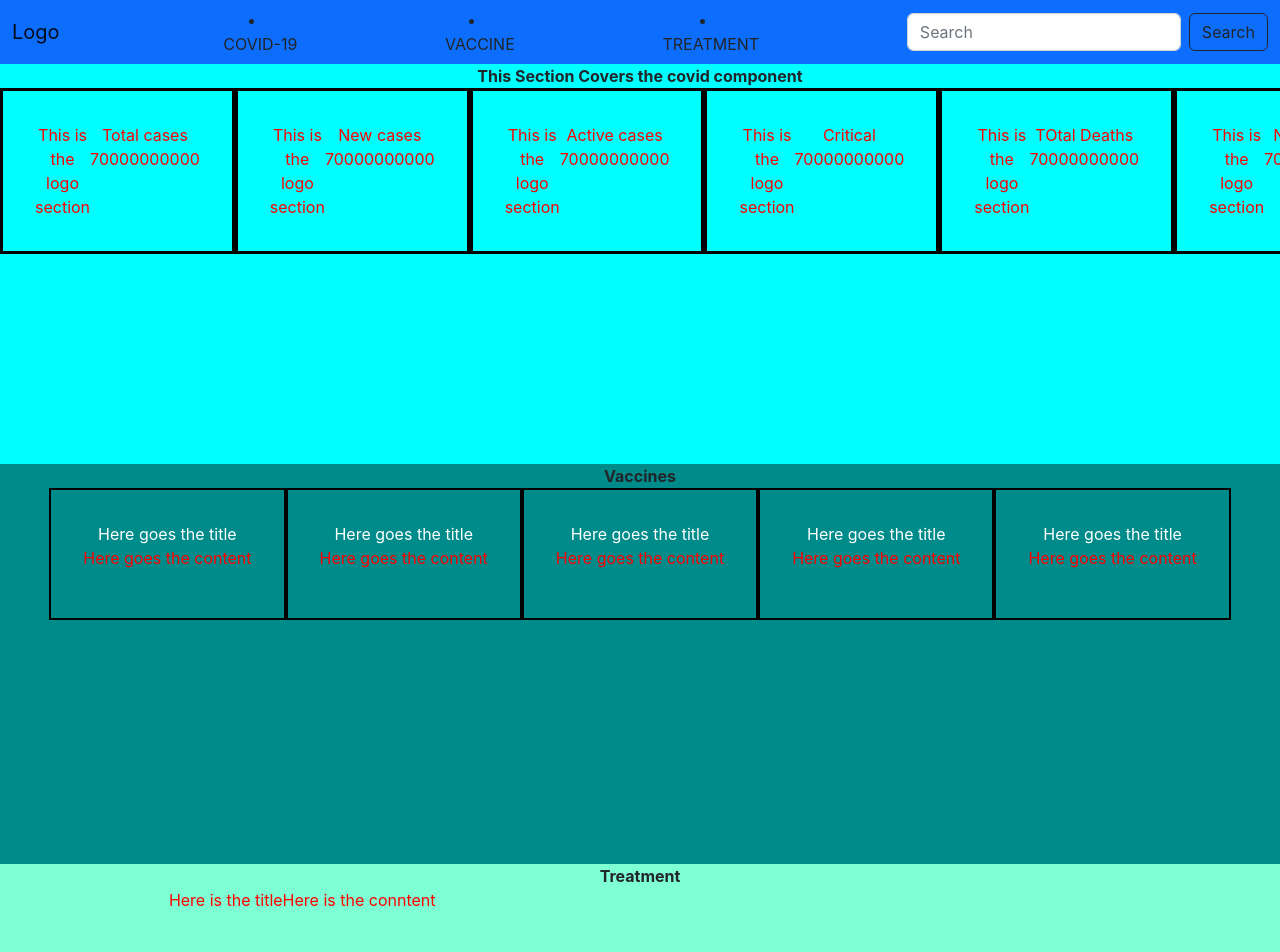
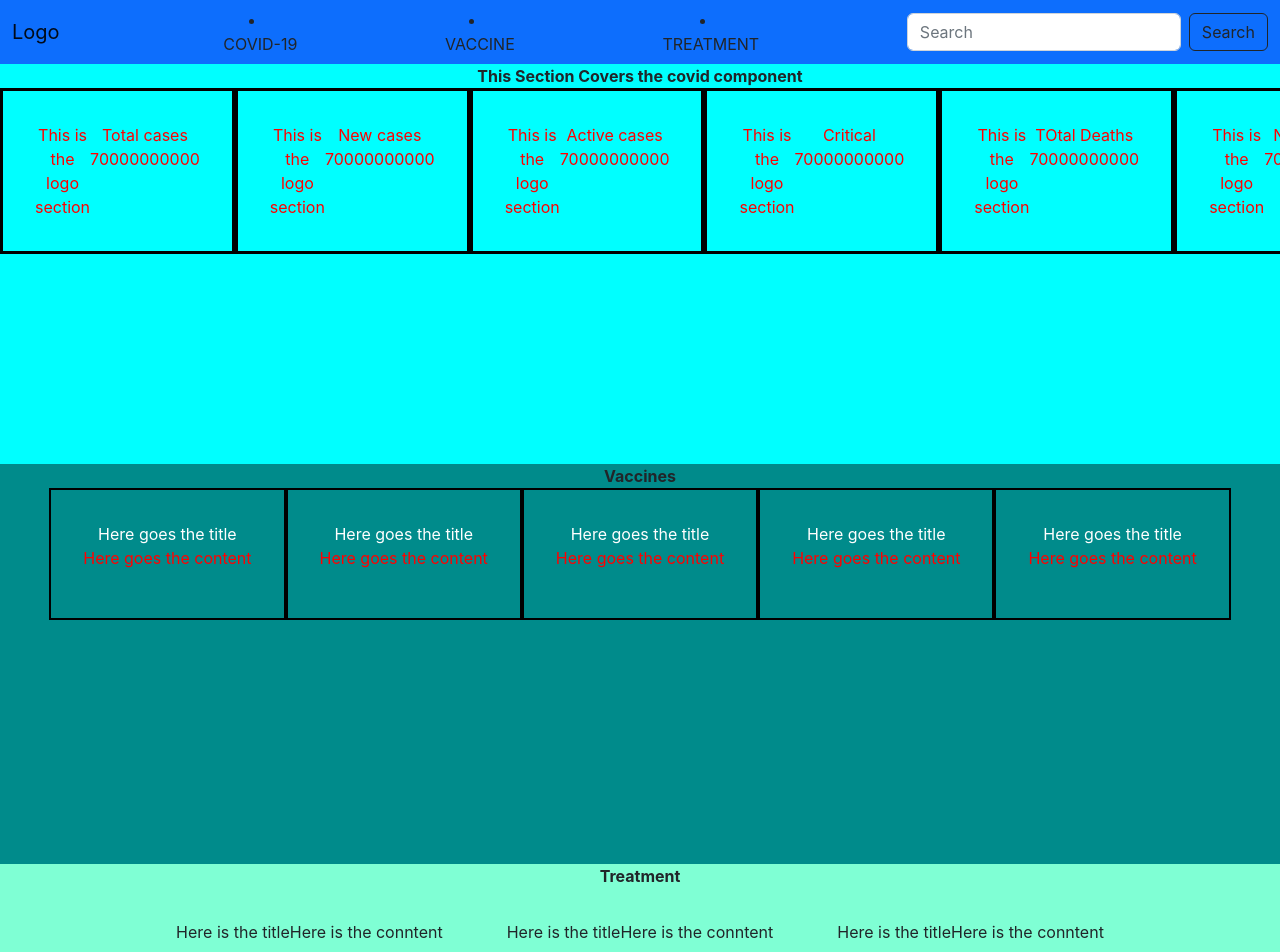
Before and after one commit to Elvis-Munene/covid-vacine-tracker, a React (Create React App) app: page / in a window 1280 px wide. Shown: the top 952 px of the page. Built offline with nearby package versions, Linux system fonts and the light colour scheme; no server answers.

Commit message:
fetches covidData

```diff
--- a/src/App.js
+++ b/src/App.js
@@ -1,14 +1,37 @@
 import './App.css';
 import Covid from './components/dashboard/Covid';
 import Treatment from './components/dashboard/Treatment';
+import React,  { useState, useEffect } from 'react';
 import Vaccine from './components/dashboard/Vaccine';
 import Navbar from './components/navBar/Navbar';
 
 function App() {
+
+  const [covidData, setCovidData] = useState();
+
+  const options = {
+      method: 'GET',
+      headers: {
+          'X-RapidAPI-Key': 'bb33d9c721mshe4e5edcfc150241p11ef22jsn4a68c73f9ffd',
+          'X-RapidAPI-Host': 'vaccovid-coronavirus-vaccine-and-treatment-tracker.p.rapidapi.com'
+      }
+  };
+
+
+
+  useEffect(()=>{
+      fetch(`https://vaccovid-coronavirus-vaccine-and-treatment-tracker.p.rapidapi.com/api/npm-covid-data/`, options)
+      .then((response)=> response.json())
+      .then((response)=> setCovidData(response))
+  },[])
+
+
+
+
   return (
     <div className="App">
       <Navbar/>
-      <Covid/>
+      <Covid covidStats={covidData}/>
       <Vaccine/>
       <Treatment/>
 
--- a/src/components/dashboard/Covid.jsx
+++ b/src/components/dashboard/Covid.jsx
@@ -2,7 +2,11 @@ import React from 'react'
 import CasesCard from './CasesCard'
 import "./Covid.css"
 
-function Covid() {
+function Covid({covidStats}) {
+    console.log(covidStats)
+
+
+
   return (
     <>
     <div className='covid_class'>
--- a/src/components/dashboard/Treatment.css
+++ b/src/components/dashboard/Treatment.css
@@ -5,5 +5,10 @@
 .treatment{
     display: flex;
     justify-content: space-around;
+    padding: 2rem;
 
 }
+.treatment_content{
+    display: flex;
+    justify-content: center;
+}
--- a/src/components/dashboard/Treatment.jsx
+++ b/src/components/dashboard/Treatment.jsx
@@ -7,10 +7,10 @@ function Treatment() {
     <>
     <div className='treatment_class'>
     <div id='#treatment'><b>Treatment</b></div>
-    <div className='treatment'>
-    <TreatmentCard title={"Here is the title"} content={"Here is the conntent"}/>
-    <TreatmentCard/>
-    <TreatmentCard/>
+    <div className='treatment_content'>
+    <div className='treatment_component_1'><TreatmentCard title={"Here is the title"} content={"Here is the conntent"}/></div>
+    <div className='treatment_component_1'><TreatmentCard title={"Here is the title"} content={"Here is the conntent"}/></div>
+    <div className='treatment_component_1'><TreatmentCard title={"Here is the title"} content={"Here is the conntent"}/></div>
     </div>
     </div>
     </>
--- a/src/components/dashboard/TreatmentCard.css
+++ b/src/components/dashboard/TreatmentCard.css
@@ -1,4 +1,4 @@
-.treatment{
-    color: red;
 
-    }
+.treatment-content{
+    color: white;
+}
--- a/src/components/dashboard/TreatmentCard.jsx
+++ b/src/components/dashboard/TreatmentCard.jsx
@@ -9,7 +9,7 @@ function TreatmentCard( {title, content}) {
             {title}
         </div>
         <div className='treatment_content'>
-            {content}
+           <p>{content}</p>
 
         </div>
 
```
